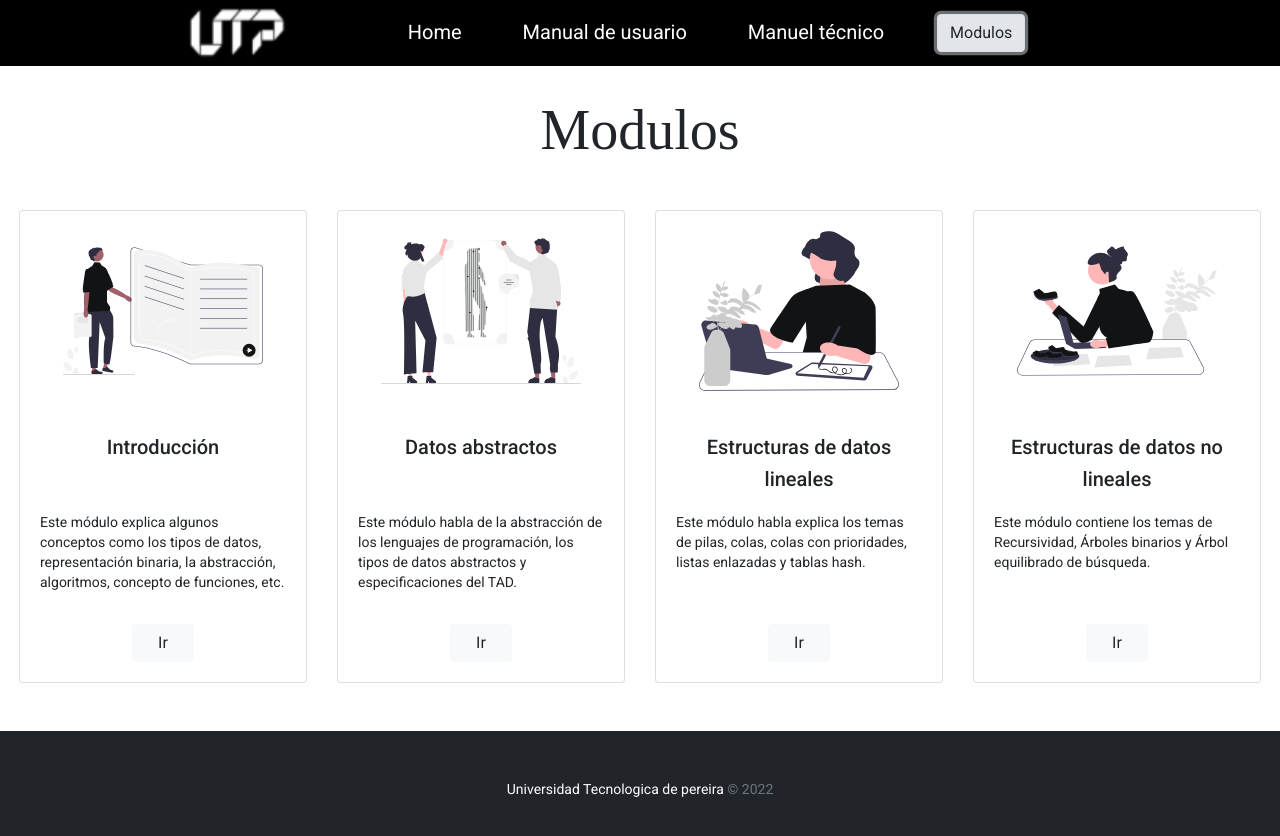
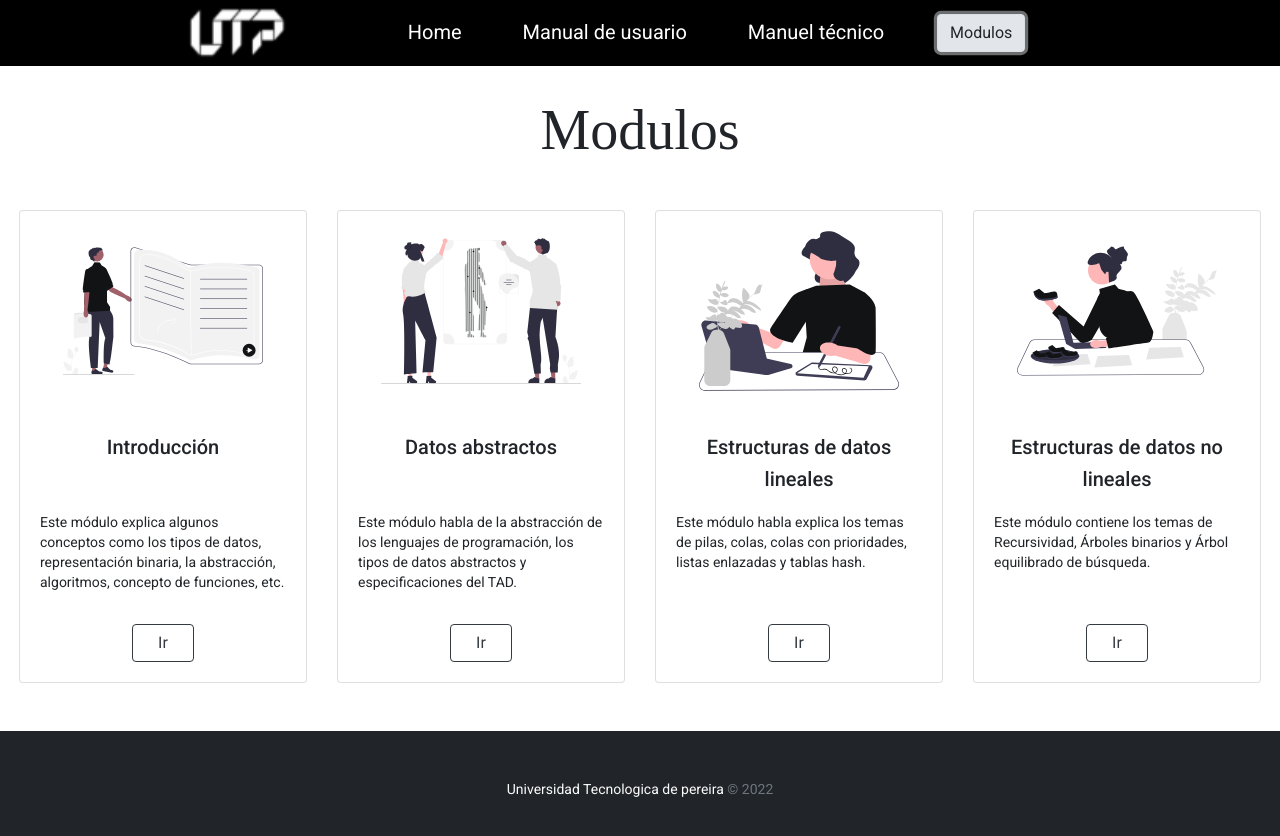
Before and after one commit to juanpabloperez98/estructura-datos, an Angular app: page / in a window 1280 px wide. Both pictures are taken after a click on the button "Modulos". Shown: the top 836 px of the page. Built offline with nearby package versions, Linux system fonts and the light colour scheme.

Commit message:
add button

```diff
--- a/src/app/modules/modules/modules.component.html
+++ b/src/app/modules/modules/modules.component.html
@@ -9,7 +9,7 @@
                 <div class="card-body">
                     <h2 class="card-title text-center">Introducción</h2>
                     <p class="card-text">Este módulo explica algunos conceptos como los tipos de datos, representación binaria, la abstracción, algoritmos, concepto de funciones, etc.</p>
-                    <a href="#" id="btn-module" class="btn btn-light">Ir</a>
+                    <a href="#" id="btn-module" class="btn btn-outline-dark">Ir</a>
                 </div>
             </div>
         </div>
@@ -19,7 +19,7 @@
                 <div class="card-body">
                     <h2 class="card-title text-center">Datos abstractos</h2>
                     <p class="card-text">Este módulo habla de la abstracción de los lenguajes de programación, los tipos de datos abstractos y especificaciones del TAD.</p>
-                    <a href="#" id="btn-module" class="btn btn-light">Ir</a>
+                    <a href="#" id="btn-module" class="btn btn-outline-dark">Ir</a>
                 </div>
             </div>
         </div>
@@ -29,7 +29,7 @@
                 <div class="card-body">
                     <h2 class="card-title text-center">Estructuras de datos lineales</h2>
                     <p class="card-text">Este módulo habla explica los temas de pilas, colas, colas con prioridades, listas enlazadas y tablas hash.</p>
-                    <a href="#" id="btn-module" class="btn btn-light">Ir</a>
+                    <a href="#" id="btn-module" class="btn btn-outline-dark">Ir</a>
                 </div>
             </div>
         </div>
@@ -39,7 +39,7 @@
                 <div class="card-body">
                     <h2 class="card-title text-center">Estructuras de datos no lineales</h2>
                     <p class="card-text">Este módulo contiene los temas de Recursividad, Árboles binarios y Árbol equilibrado de búsqueda.</p>
-                    <a href="#" id="btn-module" class="btn btn-light">Ir</a>
+                    <a href="#" id="btn-module" class="btn btn-outline-dark">Ir</a>
                 </div>
             </div>
         </div>
```
